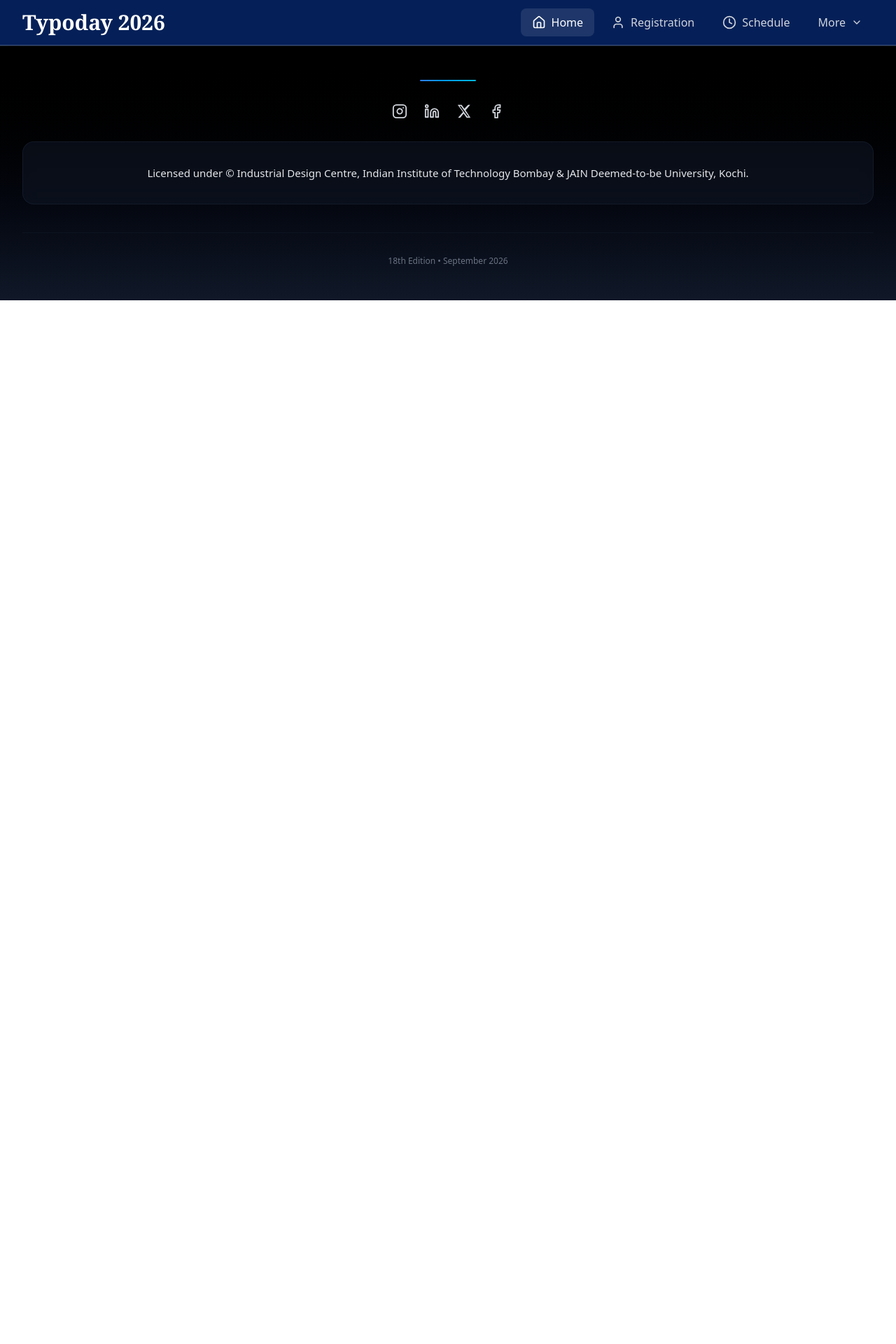
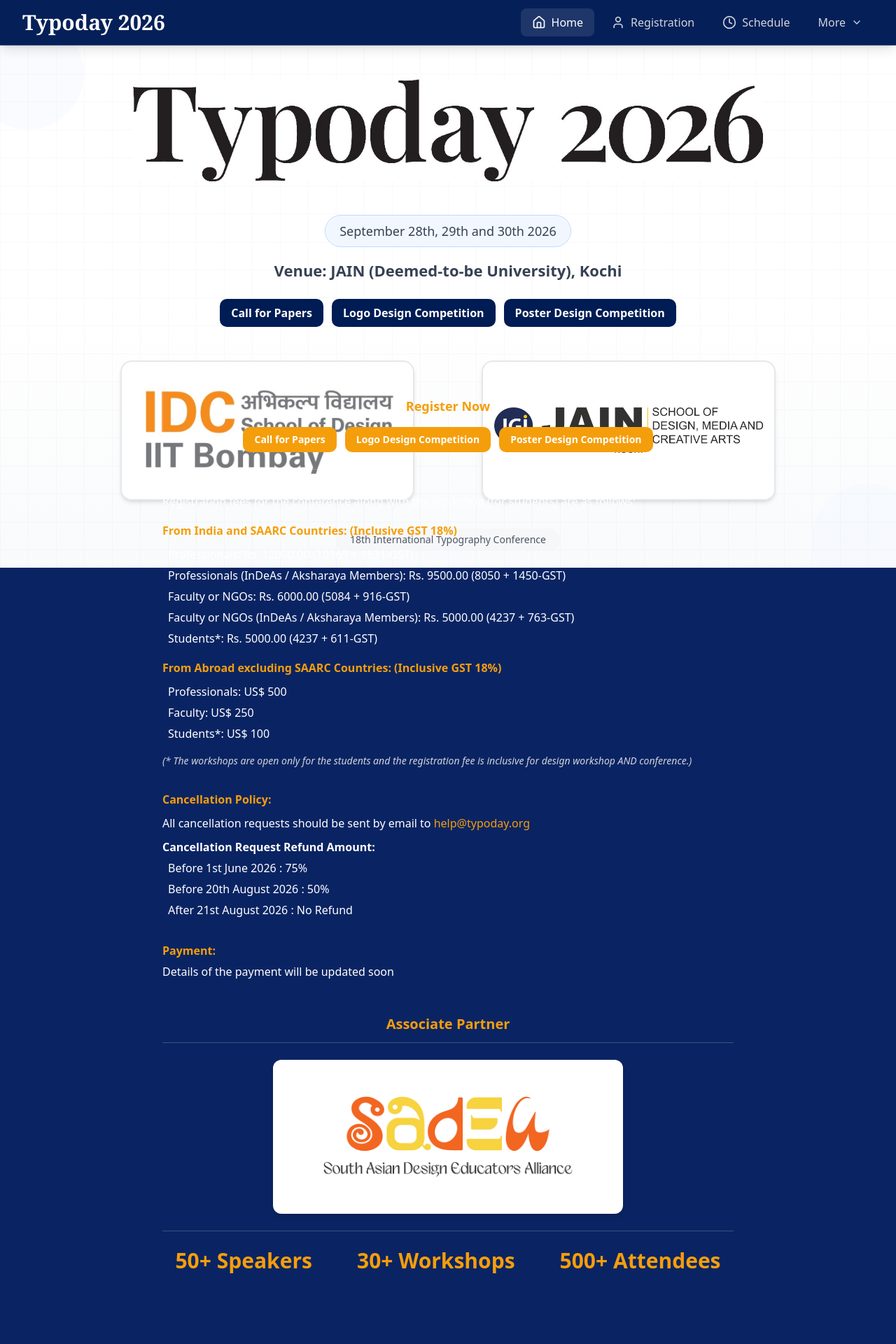
Before and after one commit to mnihadc/DesignProJain, a React (Vite) app in the folder Client/: page /registration in a window 1280 px wide. Shown: the top 1920 px of the page at 70% size. Before the commit the page ends 800 px from the top, so only its background shows below. Built offline with nearby package versions, Linux system fonts and the light colour scheme.

Commit message:
feat: add Registration page with fees, cancellation policy, associate partner and stats

```diff
--- a/Client/src/App.tsx
+++ b/Client/src/App.tsx
@@ -10,6 +10,7 @@ import TermsAndConditions from "./pages/TermsAndConditions";
 import PosterDesignCompetition from "./pages/PosterDesignCompetition";
 import CallForPapers from "./pages/CallForPapers";
 import LogoDesignCompetition from "./pages/LogoDesignCompetition";
+import Registration from "./pages/Registration";
 
 function App() {
   const [isLoading, setIsLoading] = useState<boolean>(true);
@@ -54,6 +55,7 @@ function App() {
         <Route path="/poster-design-competition" element={<PosterDesignCompetition />} />
         <Route path="/call-for-papers" element={<CallForPapers />} />
         <Route path="/logo-design-competition" element={<LogoDesignCompetition />} />
+        <Route path="/registration" element={<Registration />} />
       </Routes>
 
       <Footer />
--- a/Client/src/components/Header.tsx
+++ b/Client/src/components/Header.tsx
@@ -1,7 +1,6 @@
 import { useState, useEffect, useRef } from "react";
 import { Link, useNavigate, useLocation } from "react-router-dom";
 import { Menu, X, ChevronDown, User, Home, Clock } from "lucide-react";
-import toast from "react-hot-toast";
 
 interface NavMap {
   [key: string]: string;
@@ -89,14 +88,7 @@ const Header = () => {
     setActiveNav(navItem);
 
     if (navItem === "registration") {
-      toast("Registration has not started yet — Coming Soon!", {
-        icon: "⏳",
-        style: {
-          background: "#052058",
-          color: "white",
-          border: "1px solid #3356a8",
-        },
-      });
+      navigate("/registration");
       setIsMenuOpen(false);
       return;
     }
--- /dev/null
+++ b/Client/src/pages/Registration.tsx
@@ -0,0 +1,167 @@
+import { Link } from "react-router-dom";
+
+const Registration = () => {
+  return (
+    <div className="min-h-screen bg-[#0A2463]">
+      {/* Hero Section */}
+      <section className="relative w-full bg-gradient-to-b from-white via-white to-gray-50 text-center overflow-hidden pt-6 pb-2 px-4 sm:pt-8 sm:pb-4 sm:px-6 md:pt-10 md:pb-6 md:px-8 lg:pt-12">
+        <div className="absolute inset-0 overflow-hidden">
+          <div className="absolute -top-10 -left-10 w-40 h-40 bg-blue-50 rounded-full opacity-30 sm:opacity-40" />
+          <div className="absolute -bottom-10 -right-10 w-40 h-40 bg-blue-50 rounded-full opacity-30 sm:opacity-40" />
+          <div
+            className="absolute inset-0 opacity-[0.02]"
+            style={{
+              backgroundImage: `linear-gradient(90deg, #0A2463 1px, transparent 1px),
+                                linear-gradient(180deg, #0A2463 1px, transparent 1px)`,
+              backgroundSize: "40px 40px",
+            }}
+          />
+        </div>
+
+        <div className="relative z-10 max-w-7xl mx-auto">
+          <div className="mb-8 sm:mb-10 md:mb-12 flex justify-center">
+            <img
+              src="/images/Typoday2026logo.png"
+              alt="Typoday 2026 Header"
+              className="w-full max-w-[900px] h-auto object-contain"
+              loading="lazy"
+            />
+          </div>
+          <div className="mt-4 sm:mt-6 md:mt-8">
+            <div className="inline-block px-4 py-1.5 bg-blue-50/80 backdrop-blur-sm rounded-full border border-blue-200 sm:px-5 sm:py-2">
+              <p className="text-sm text-gray-700 font-medium sm:text-base md:text-lg">
+                September 28th, 29th and 30th 2026
+              </p>
+            </div>
+          </div>
+          <p className="text-base text-gray-700 font-bold mt-2 sm:text-lg sm:mt-3 md:text-[20px] lg:text-[22px] md:mt-4">
+            Venue: JAIN (Deemed-to-be University), Kochi
+          </p>
+
+          <div className="flex flex-wrap items-center justify-center gap-3 mt-4 sm:mt-5 md:mt-6">
+            <Link to="/call-for-papers" className="px-4 py-2 text-sm sm:text-base font-semibold text-white bg-[#001C54] rounded-[10px] hover:bg-[#001C54]/80 transition-colors duration-200">
+              Call for Papers
+            </Link>
+            <Link to="/logo-design-competition" className="px-4 py-2 text-sm sm:text-base font-semibold text-white bg-[#001C54] rounded-[10px] hover:bg-[#001C54]/80 transition-colors duration-200">
+              Logo Design Competition
+            </Link>
+            <Link to="/poster-design-competition" className="px-4 py-2 text-sm sm:text-base font-semibold text-white bg-[#001C54] rounded-[10px] hover:bg-[#001C54]/80 transition-colors duration-200">
+              Poster Design Competition
+            </Link>
+          </div>
+
+          <div className="relative mt-6 mb-4 sm:mt-8 sm:mb-6 md:mt-10 md:mb-8 lg:mt-12">
+            <div className="flex flex-col items-center justify-center gap-10 sm:flex-row sm:gap-14 md:gap-16 lg:gap-20 xl:gap-24">
+              <div className="w-[320px] h-[160px] sm:w-[360px] sm:h-[180px] md:w-[420px] md:h-[200px] bg-white/90 backdrop-blur-sm rounded-2xl p-4 shadow-md border-2 border-gray-200 flex items-center justify-center">
+                <img src="/images/iitbombay.jpg" alt="IIT Bombay" className="w-full h-full object-contain" loading="lazy" />
+              </div>
+              <div className="w-[320px] h-[160px] sm:w-[360px] sm:h-[180px] md:w-[420px] md:h-[200px] bg-white/90 backdrop-blur-sm rounded-2xl p-4 shadow-md border-2 border-gray-200 flex items-center justify-center">
+                <img src="/images/jainDesign.png" alt="JAIN University" className="w-auto h-[70px] object-contain mx-auto sm:h-[90px] md:h-[110px] lg:h-[130px]" loading="lazy" />
+              </div>
+            </div>
+          </div>
+          <div className="mt-8 sm:mt-10">
+            <div className="inline-block px-4 py-1 bg-gray-100/50 backdrop-blur-sm rounded-full sm:px-5 sm:py-1.5">
+              <p className="text-xs text-gray-600 font-medium sm:text-sm">
+                18th International Typography Conference
+              </p>
+            </div>
+          </div>
+        </div>
+      </section>
+
+      {/* Registration Content */}
+      <div className="max-w-4xl mx-auto px-4 sm:px-6 md:px-10 py-10 text-white slide-up-section">
+
+        {/* Register Now Box */}
+        <div className="border border-white/20 rounded-xl p-6 mb-8 text-center">
+          <h2 className="text-[#f59e0b] font-bold text-lg mb-4">Register Now</h2>
+          <div className="flex flex-wrap justify-center gap-3">
+            <Link to="/call-for-papers" className="px-4 py-2 text-sm font-semibold text-white bg-[#f59e0b] rounded-[10px] hover:bg-[#f59e0b]/80 transition-colors duration-200">
+              Call for Papers
+            </Link>
+            <Link to="/logo-design-competition" className="px-4 py-2 text-sm font-semibold text-white bg-[#f59e0b] rounded-[10px] hover:bg-[#f59e0b]/80 transition-colors duration-200">
+              Logo Design Competition
+            </Link>
+            <Link to="/poster-design-competition" className="px-4 py-2 text-sm font-semibold text-white bg-[#f59e0b] rounded-[10px] hover:bg-[#f59e0b]/80 transition-colors duration-200">
+              Poster Design Competition
+            </Link>
+          </div>
+        </div>
+
+        {/* Fees */}
+        <div className="space-y-4 text-sm sm:text-base leading-relaxed">
+          <p>Registration fees for the conference along with the workshop (for students) are as follows:</p>
+
+          <div>
+            <p className="font-semibold text-[#f59e0b] mb-2">From India and SAARC Countries: (Inclusive GST 18%)</p>
+            <ul className="space-y-1 ml-2">
+              <li>Professionals: Rs. 12000.00 (10169 + 1831-GST)</li>
+              <li>Professionals (InDeAs / Aksharaya Members): Rs. 9500.00 (8050 + 1450-GST)</li>
+              <li>Faculty or NGOs: Rs. 6000.00 (5084 + 916-GST)</li>
+              <li>Faculty or NGOs (InDeAs / Aksharaya Members): Rs. 5000.00 (4237 + 763-GST)</li>
+              <li>Students*: Rs. 5000.00 (4237 + 611-GST)</li>
+            </ul>
+          </div>
+
+          <div>
+            <p className="font-semibold text-[#f59e0b] mb-2">From Abroad excluding SAARC Countries: (Inclusive GST 18%)</p>
+            <ul className="space-y-1 ml-2">
+              <li>Professionals: US$ 500</li>
+              <li>Faculty: US$ 250</li>
+              <li>Students*: US$ 100</li>
+            </ul>
+          </div>
+
+          <p className="text-gray-300 text-sm italic">
+            (* The workshops are open only for the students and the registration fee is inclusive for design workshop AND conference.)
+          </p>
+
+          {/* Cancellation Policy */}
+          <div className="pt-4">
+            <p className="font-semibold text-[#f59e0b] mb-2">Cancellation Policy:</p>
+            <p>All cancellation requests should be sent by email to <a href="mailto:help@typoday.org" className="text-[#f59e0b] hover:underline">help@typoday.org</a></p>
+            <p className="mt-2 font-semibold">Cancellation Request Refund Amount:</p>
+            <ul className="space-y-1 ml-2 mt-1">
+              <li>Before 1st June 2026 : 75%</li>
+              <li>Before 20th August 2026 : 50%</li>
+              <li>After 21st August 2026 : No Refund</li>
+            </ul>
+          </div>
+
+          {/* Payment */}
+          <div className="pt-4">
+            <p className="font-semibold text-[#f59e0b] mb-1">Payment:</p>
+            <p>Details of the payment will be updated soon</p>
+          </div>
+        </div>
+
+        {/* Associate Partner */}
+        <div className="mt-12 text-center">
+          <h2 className="text-[#f59e0b] font-bold text-lg sm:text-xl mb-3">Associate Partner</h2>
+          <div className="w-full h-px bg-white/20 mb-6" />
+          <div className="flex justify-center">
+            <div className="bg-white rounded-xl p-4 shadow-md inline-flex items-center justify-center w-[500px] h-[220px]">
+              <img
+                src="/images/sadea.gif"
+                alt="SADEA - South Asian Design Educators Alliance"
+                className="w-full h-full object-contain"
+                loading="lazy"
+              />
+            </div>
+          </div>
+          <div className="w-full h-px bg-white/20 mt-6" />
+        </div>
+
+        {/* Stats */}
+        <div className="flex flex-wrap items-center justify-center gap-8 pt-6 pb-4 sm:gap-12 md:gap-16">
+          <span className="text-xl font-bold text-[#f59e0b] sm:text-2xl md:text-3xl">50+ Speakers</span>
+          <span className="text-xl font-bold text-[#f59e0b] sm:text-2xl md:text-3xl">30+ Workshops</span>
+          <span className="text-xl font-bold text-[#f59e0b] sm:text-2xl md:text-3xl">500+ Attendees</span>
+        </div>
+      </div>
+    </div>
+  );
+};
+
+export default Registration;
```
